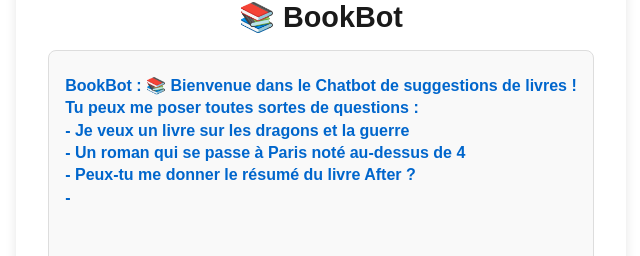
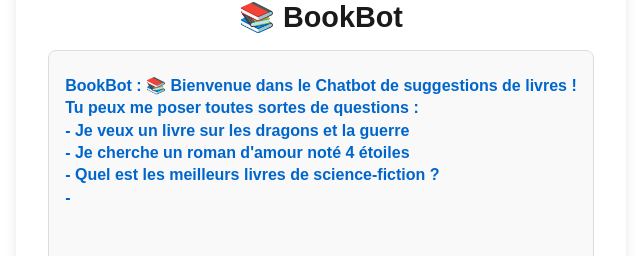
Before and after one commit to kteyssere/Bookbot-front, a Vue app: page / in a window 1280 px wide. Shown: the part 156-412 px from the top of the page, without its empty margins (319-959 px from the left). Built offline with nearby package versions, Linux system fonts and the light colour scheme.

Commit message:
Questions à poser

```diff
--- a/src/components/BookBotChat.vue
+++ b/src/components/BookBotChat.vue
@@ -37,9 +37,13 @@
     const welcomeMessage = `📚 Bienvenue dans le Chatbot de suggestions de livres !
 Tu peux me poser toutes sortes de questions :
 - Je veux un livre sur les dragons et la guerre
-- Un roman qui se passe à Paris noté au-dessus de 4
-- Peux-tu me donner le résumé du livre After ?
-- Je cherche un polar publié après 2015`;
+- Je cherche un roman d'amour noté 4 étoiles
+- Quel est les meilleurs livres de science-fiction ?
+- Je veux un livre de fantasy avec des dragons
+- Je veux des livres de *Sarah Rivens*
+- Un roman qui se passe à Paris
+- Donne-moi le résumé de *After*
+- Je cherche un roman policier après 1960`;
 
     async function sendMessage() {
       const text = userInput.value.trim();
```
